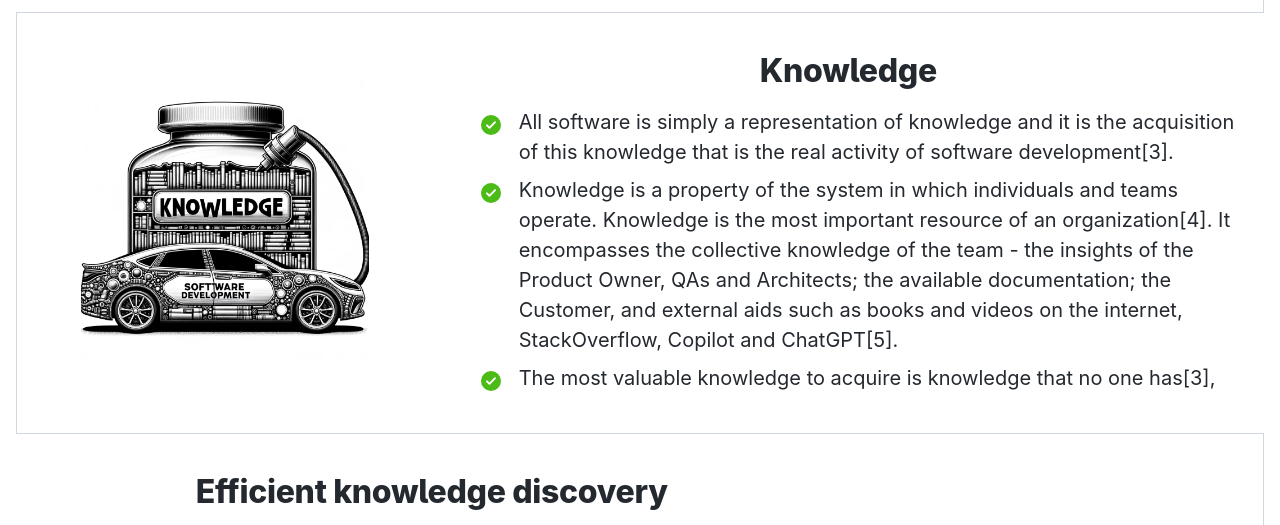
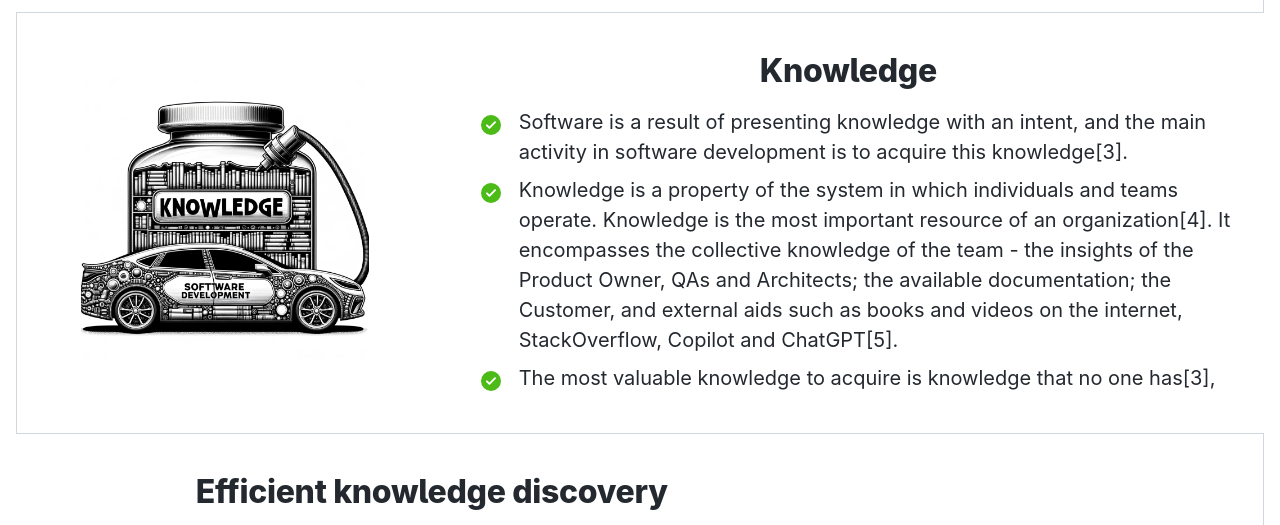
Before and after one commit to kedehub/Knowledge-Centric.org, a plain HTML site: page src/index.html in a window 1280 px wide. Shown: the part 830-1355 px from the top of the page. Drawn offline with Linux system fonts and the light colour scheme.

Commit message:
propose change all knowledge

```diff
--- a/src/index.html
+++ b/src/index.html
@@ -133,7 +133,7 @@
                                         <path fill="#4CBB17" d="M8 16A8 8 0 1 1 8 0a8 8 0 0 1 0 16Zm3.78-9.72a.751.751 0 0 0-.018-1.042.751.751 0 0 0-1.042-.018L6.75 9.19 5.28 7.72a.751.751 0 0 0-1.042.018.751.751 0 0 0-.018 1.042l2 2a.75.75 0 0 0 1.06 0Z"></path>
                                     </svg>
                                     <span class="ml-2">
-                                        All software is simply a representation of knowledge and it is the acquisition of this knowledge that is the real activity of software development[3].
+                                        Software is a result of presenting knowledge with an intent, and the main activity in software development is to acquire this knowledge[3].
                                     </span>
                                 </li>
                                 <li class="no-underline d-inline-flex mb-2">
```
